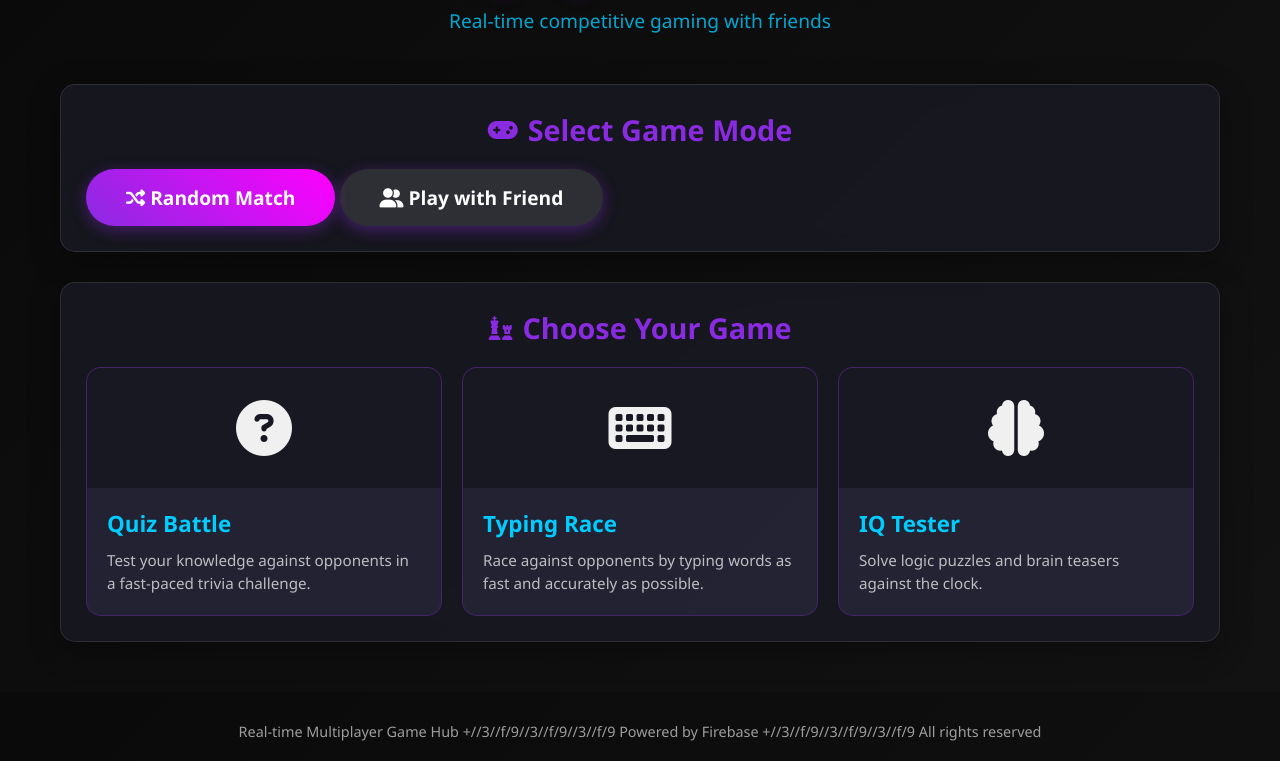
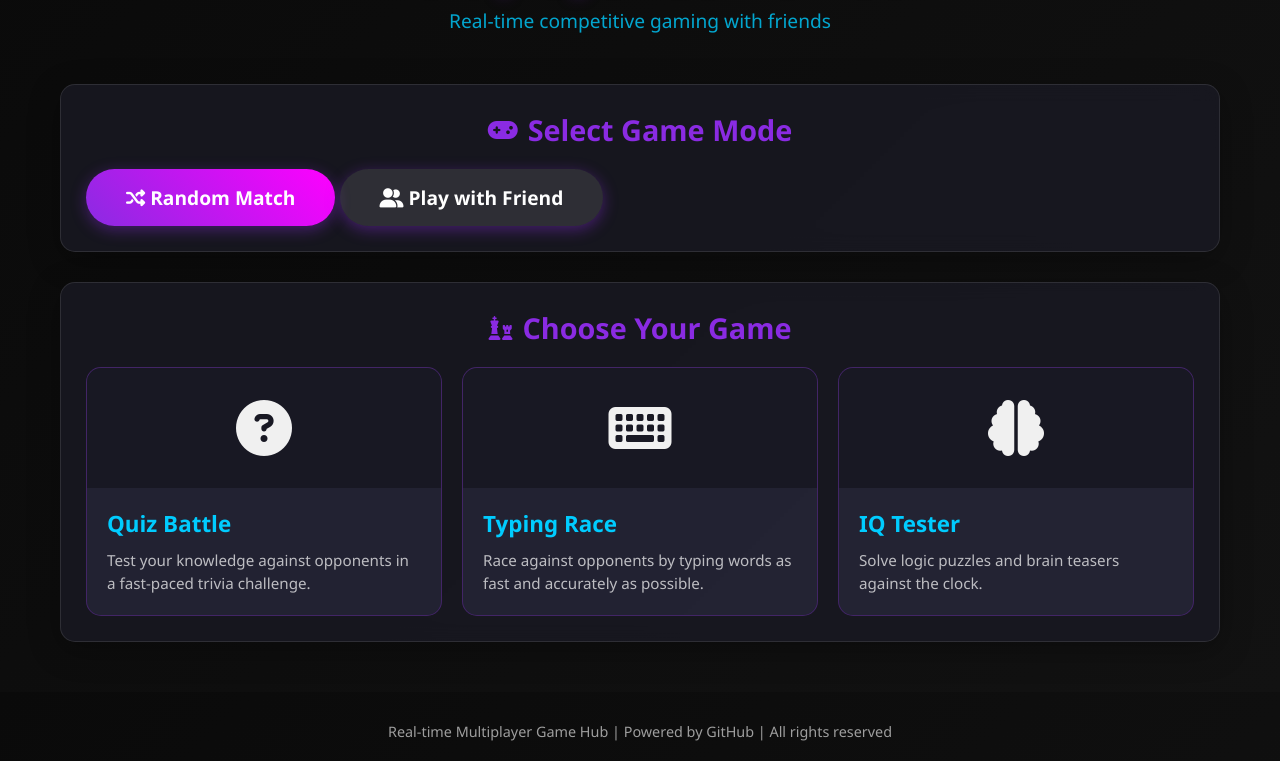
Before and after one commit to Legend1234jj/Multiplayergamehub, a plain HTML site: page index.html in a window 1280 px wide. Shown: the part 108-869 px from the top of the page. Drawn offline with Linux system fonts and the light colour scheme.

Commit message:
Update index.html
Update index.html

Signed-off-by: Gautam Maurya <mauryagautam5630064@gmail.com>

```diff
--- a/index.html
+++ b/index.html
@@ -595,7 +595,7 @@
     </div>
 
     <footer>
-        <p>Real-time Multiplayer Game Hub +//3//f/9//3//f/9//3//f/9 Powered by Firebase +//3//f/9//3//f/9//3//f/9 All rights reserved</p>
+        <p>Real-time Multiplayer Game Hub | Powered by GitHub | All rights reserved</p>
     </footer>
 
     <script>
```
